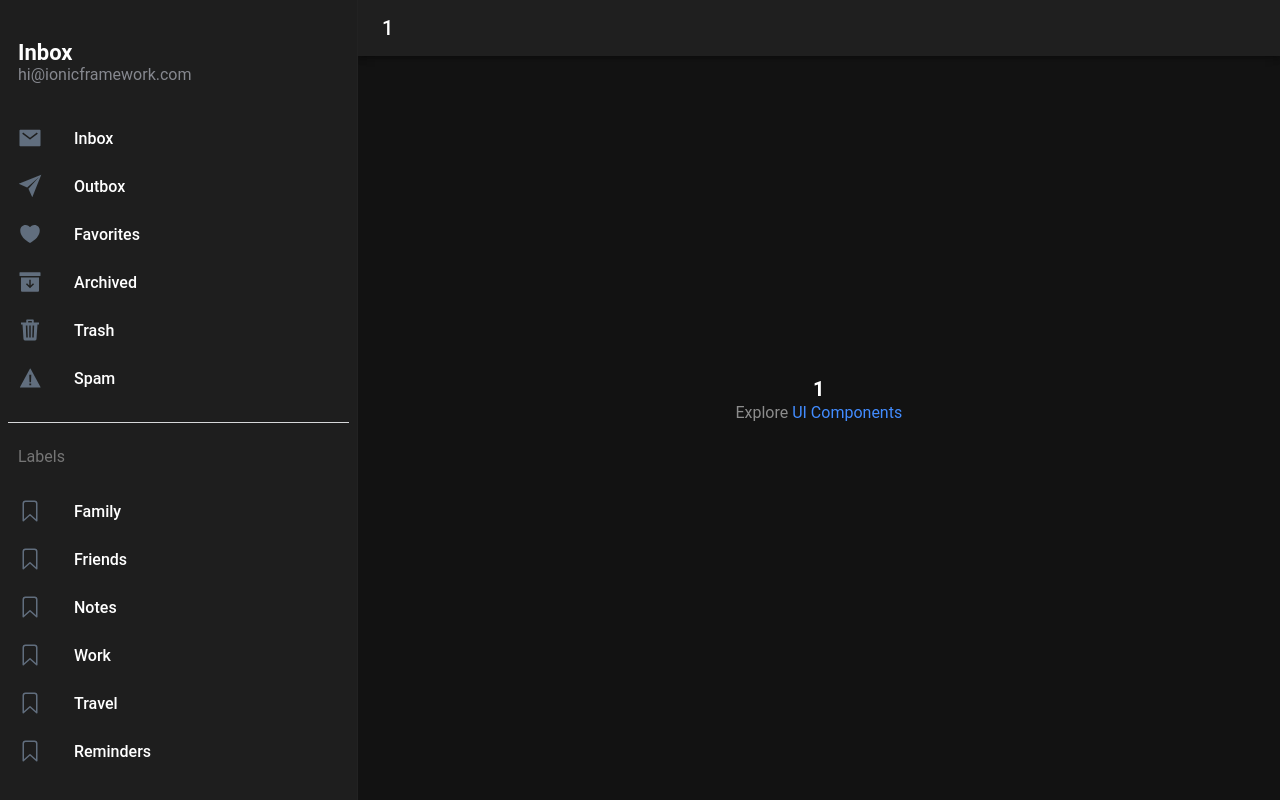
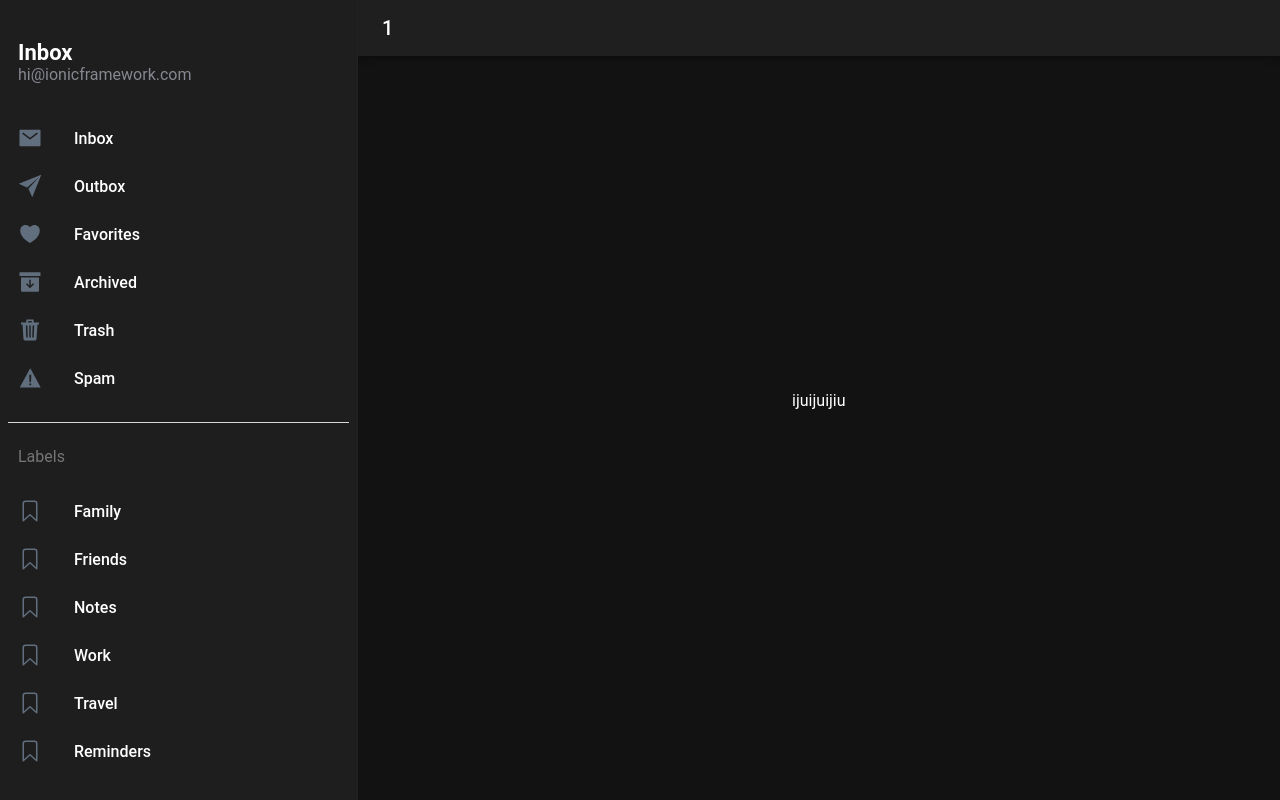
Before and after one commit to ozymandias20/frontend-control-extension, a React (Vite) app: page /folder/1 in a window 1280 px wide. Built offline with nearby package versions, Linux system fonts and the light colour scheme.

Commit message:
fix(pasantia): corregir las rutas de ExplorerContainer por separado

```diff
--- a/src/components/ExploreContainer.tsx
+++ b/src/components/ExploreContainer.tsx
@@ -7,8 +7,7 @@
 const ExploreContainer: React.FC<ContainerProps> = ({ name }) => {
   return (
     <div id="container">
-      <strong>{name}</strong>
-      <p>Explore <a target="_blank" rel="noopener noreferrer" href="https://ionicframework.com/docs/components">UI Components</a></p>
+      ijuijuijiu
     </div>
   );
 };
```
